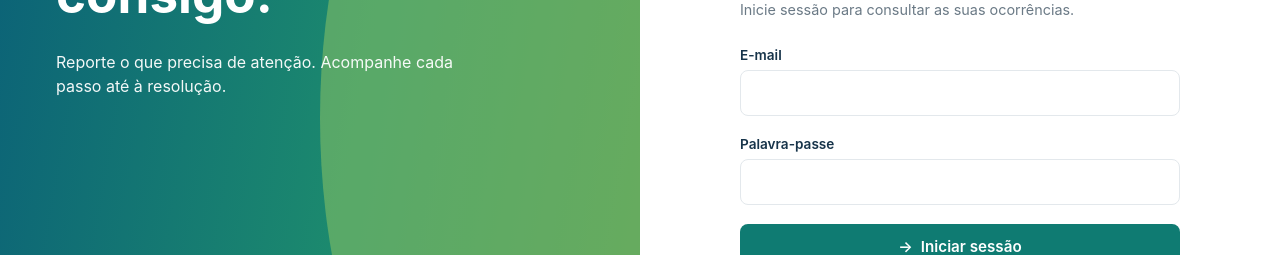
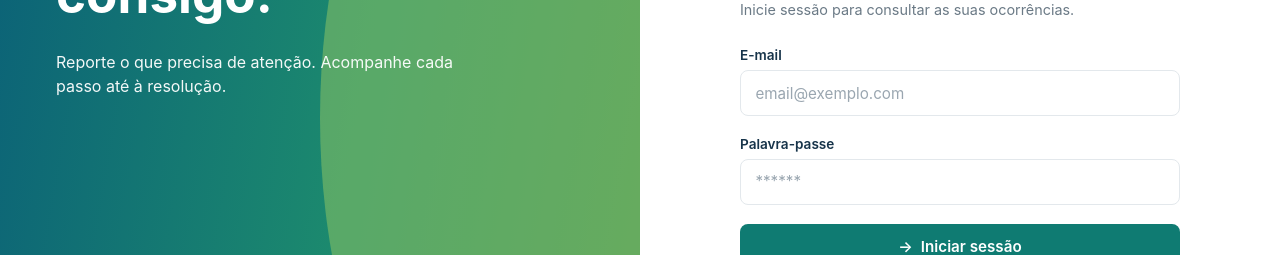
Before and after one commit to carreira28/olho_NA_localidade-frontend-, a React app in the folder frontend/: page /login in a window 1280 px wide. Shown: the part 282-537 px from the top of the page. Built offline with nearby package versions, Linux system fonts and the light colour scheme; the HTML template or start-up script is replaced by a standard one.

Commit message:
Add placeholders to authentication fields
Add example email and password placeholders to the login and registration forms, and format the related JSX.

```diff
--- a/frontend/src/pages/Login.jsx
+++ b/frontend/src/pages/Login.jsx
@@ -30,7 +30,9 @@ export default function Login() {
         <div className="auth-form">
           <p className="auth-etiqueta">Bem-vindo ao Olho na Localidade</p>
           <h2>Bem-vindo de volta</h2>
-          <p className="auth-sub">Inicie sessão para consultar as suas ocorrências.</p>
+          <p className="auth-sub">
+            Inicie sessão para consultar as suas ocorrências.
+          </p>
 
           <form onSubmit={handleSubmit}>
             <label htmlFor="email">E-mail</label>
@@ -39,6 +41,7 @@ export default function Login() {
               type="email"
               value={email}
               onChange={(e) => setEmail(e.target.value)}
+              placeholder="email@exemplo.com"
               required
             />
 
@@ -48,6 +51,7 @@ export default function Login() {
               type="password"
               value={password}
               onChange={(e) => setPassword(e.target.value)}
+              placeholder="******"
               required
             />
 
--- a/frontend/src/pages/Registo.jsx
+++ b/frontend/src/pages/Registo.jsx
@@ -68,11 +68,15 @@ export default function Registo() {
               type="password"
               value={password}
               onChange={(e) => setPassword(e.target.value)}
-              placeholder="Mínimo 6 caracteres"
+              placeholder="******"
               required
             />
 
-            {erro && <p className="auth-erro" role="alert">{erro}</p>}
+            {erro && (
+              <p className="auth-erro" role="alert">
+                {erro}
+              </p>
+            )}
 
             <button type="submit" className="btn-auth">
               <span aria-hidden="true">+</span> Criar conta
```
